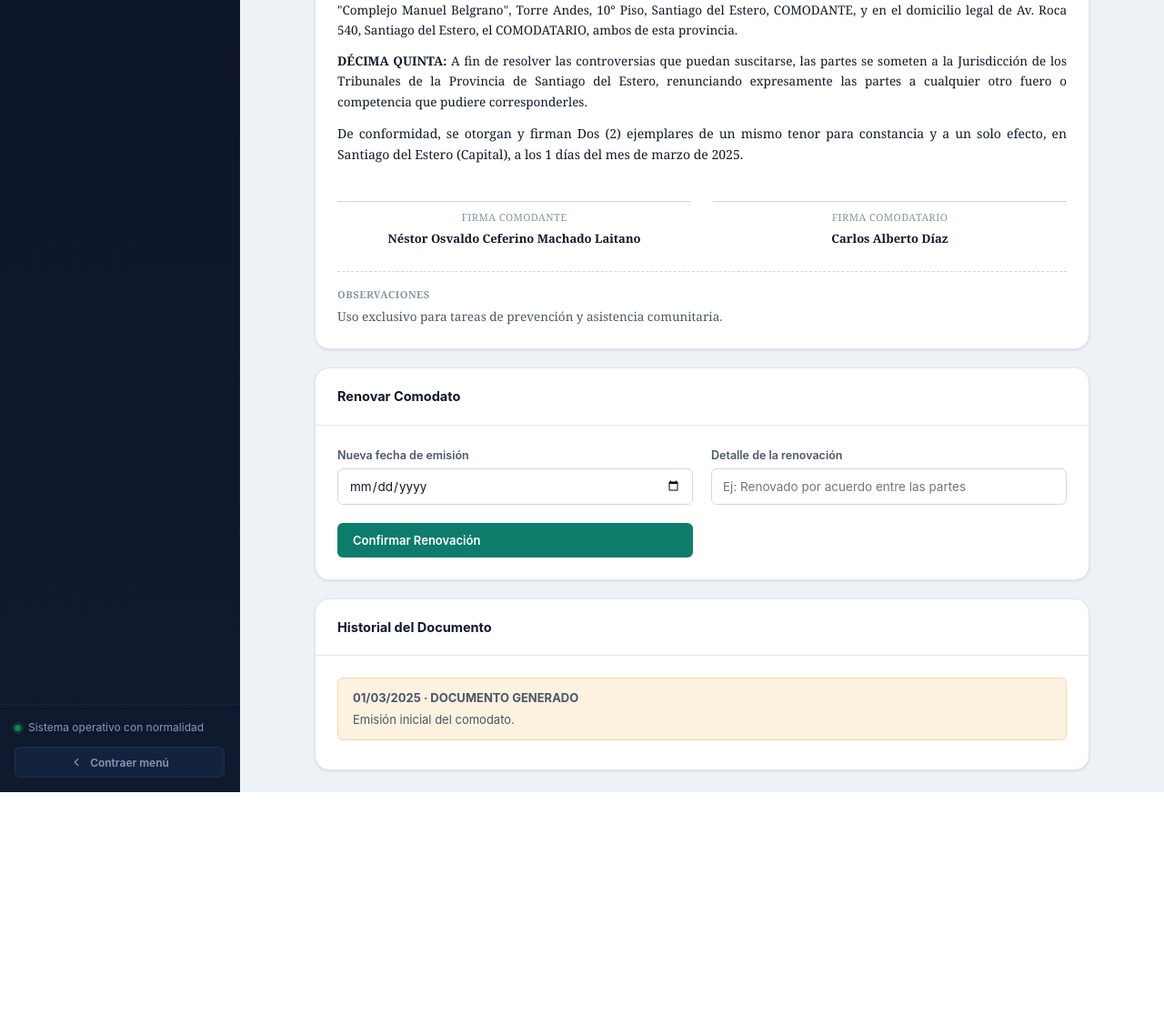
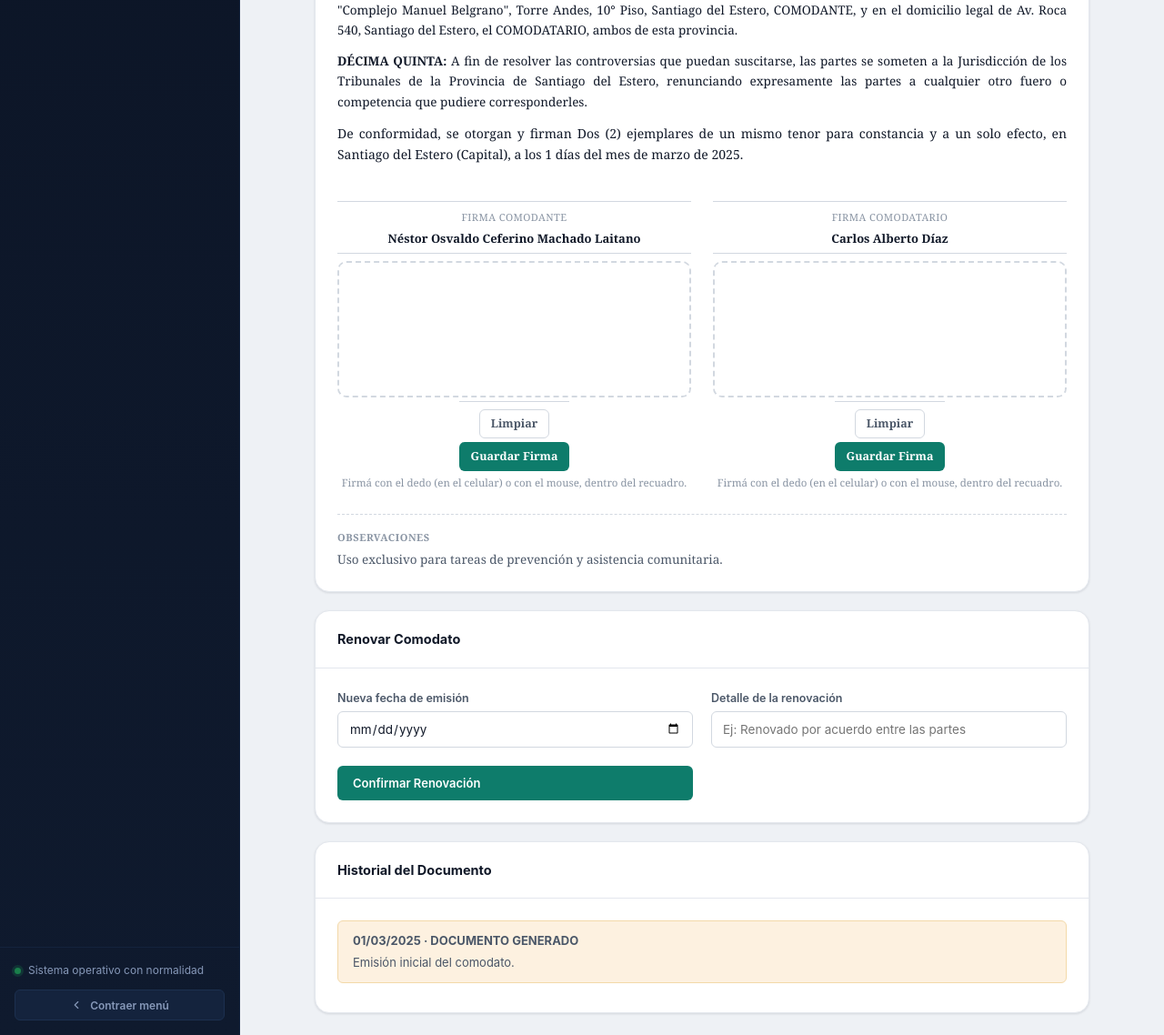
Before and after one commit to ExequielJuarez/RNFTS, a Node server app: page /documentos/1 in a window 1280 px wide. Shown: the part 1480-2618 px from the top of the page at 91% size. Before the commit the page ends 2351 px from the top, so only its background shows below. Run offline with Node 20, Linux system fonts and the light colour scheme; a map, chart or similar area stays blank; some libraries are stand-ins or nearby versions.

Commit message:
Add touch/mouse signature capture to documentos and memos
Each document (comodato, actas, baja) and comisión memo now has a
"Firmar" section with two HTML5 canvas signature pads — one per
party (COMODANTE/COMODATARIO, Entrega/Recibe, or Autoriza/Chofer
depending on the doc type). Signing works with a finger on a phone
or a mouse on desktop via Pointer Events, with Limpiar/Guardar
Firma controls; the drawn signature (PNG data URL) is posted,
stored on the record, and rendered back as an image with the
signer's name and date. A "Firmar" shortcut in the page header
jumps straight to the signature section, and the pads are hidden
from the printed/exported view.

Shared across types via a new partials/firma-slot.ejs partial, with
documentoMockService.firmar()/memoMockService.firmar() persisting to
a firmas{} map (reset on document renovar, since a renewed period
needs fresh signatures) and logging a historial entry. Bumped the
Express body-parser limit to 2mb to comfortably fit a signature PNG.

Verified end-to-end with a real Playwright touch-emulated drag
stroke on a mobile viewport, confirming the saved signature renders
back correctly.

```diff
--- a/public/css/pages/documentos-ver.css
+++ b/public/css/pages/documentos-ver.css
@@ -2083,3 +2083,72 @@ svg {
     border: none !important;
   }
 }
+
+/* ===== Firma táctil ===== */
+.firma-slot {
+  display: flex;
+  flex-direction: column;
+  gap: 6px;
+  border-top: 1px solid var(--border-strong);
+  padding-top: var(--space-2);
+  text-align: center;
+}
+.firma-etiqueta {
+  font-size: 11px;
+  color: var(--text-muted);
+  text-transform: uppercase;
+  letter-spacing: 0.04em;
+}
+.firma-slot > strong {
+  font-size: 13px;
+}
+.firma-img {
+  max-width: 220px;
+  height: 70px;
+  object-fit: contain;
+  margin: 0 auto;
+  border-bottom: 1px solid var(--border-strong);
+  padding-bottom: 4px;
+}
+.firma-fecha {
+  font-size: 11px;
+  color: var(--text-muted);
+}
+.firma-pad-wrap {
+  display: flex;
+  flex-direction: column;
+  align-items: center;
+  gap: var(--space-2);
+}
+.firma-pad {
+  width: 100%;
+  max-width: 420px;
+  height: 150px;
+  background: #fff;
+  border: 2px dashed var(--border-strong);
+  border-radius: var(--radius-md);
+  touch-action: none;
+  cursor: crosshair;
+}
+.firma-pad-actions {
+  display: flex;
+  gap: var(--space-2);
+  align-items: center;
+}
+.firma-hint {
+  font-size: 11.5px;
+  color: var(--text-muted);
+  margin: 0;
+}
+
+@media (max-width: 620px) {
+  .firma-pad {
+    height: 180px;
+  }
+}
+
+@media print {
+  .firma-pad-wrap {
+    display: none !important;
+  }
+}
--- a/public/js/pages/documentos-ver.js
+++ b/public/js/pages/documentos-ver.js
@@ -126,3 +126,75 @@
     });
   });
 })();
+
+(function () {
+  document.querySelectorAll('.firma-pad').forEach(function (canvas) {
+    var ctx = canvas.getContext('2d');
+    ctx.fillStyle = '#ffffff';
+    ctx.fillRect(0, 0, canvas.width, canvas.height);
+    ctx.strokeStyle = '#0f1b2d';
+    ctx.lineWidth = 2.4;
+    ctx.lineCap = 'round';
+    ctx.lineJoin = 'round';
+
+    var wrap = canvas.closest('.firma-pad-wrap');
+    var form = wrap.querySelector('[data-firma-form]');
+    var input = form.querySelector('[data-firma-input]');
+    var btnGuardar = form.querySelector('[data-firma-guardar]');
+    var btnLimpiar = wrap.querySelector('[data-firma-limpiar]');
+
+    var dibujando = false;
+    var tieneTrazo = false;
+
+    function posicion(e) {
+      var rect = canvas.getBoundingClientRect();
+      var escalaX = canvas.width / rect.width;
+      var escalaY = canvas.height / rect.height;
+      return { x: (e.clientX - rect.left) * escalaX, y: (e.clientY - rect.top) * escalaY };
+    }
+
+    function iniciar(e) {
+      dibujando = true;
+      var p = posicion(e);
+      ctx.beginPath();
+      ctx.moveTo(p.x, p.y);
+      if (canvas.setPointerCapture) canvas.setPointerCapture(e.pointerId);
+    }
+
+    function mover(e) {
+      if (!dibujando) return;
+      var p = posicion(e);
+      ctx.lineTo(p.x, p.y);
+      ctx.stroke();
+      tieneTrazo = true;
+      if (btnGuardar) btnGuardar.disabled = false;
+    }
+
+    function terminar() {
+      dibujando = false;
+    }
+
+    canvas.addEventListener('pointerdown', iniciar);
+    canvas.addEventListener('pointermove', mover);
+    canvas.addEventListener('pointerup', terminar);
+    canvas.addEventListener('pointercancel', terminar);
+    canvas.addEventListener('pointerleave', terminar);
+
+    if (btnLimpiar) {
+      btnLimpiar.addEventListener('click', function () {
+        ctx.fillStyle = '#ffffff';
+        ctx.fillRect(0, 0, canvas.width, canvas.height);
+        tieneTrazo = false;
+        if (btnGuardar) btnGuardar.disabled = true;
+      });
+    }
+
+    form.addEventListener('submit', function (e) {
+      if (!tieneTrazo) {
+        e.preventDefault();
+        return;
+      }
+      input.value = canvas.toDataURL('image/png');
+    });
+  });
+})();
--- a/src/app.js
+++ b/src/app.js
@@ -11,8 +11,8 @@ const indexRouter = require("./routes/index.Routes");
 const puerto = process.env.PORT || 3000;
 
 app.use(express.static(path.join(__dirname, "../public")));
-app.use(express.urlencoded({ extended: false }));
-app.use(express.json());
+app.use(express.urlencoded({ extended: false, limit: "2mb" }));
+app.use(express.json({ limit: "2mb" }));
 app.use(methodOverride("_method"));
 
 app.set("view engine", "ejs");
--- a/src/routes/index.Routes.js
+++ b/src/routes/index.Routes.js
@@ -246,6 +246,12 @@ router.post("/documentos/:id/renovar", (req, res, next) => {
   });
   if (!documento) return next();
   res.redirect("/documentos/" + documento.id);
+});
+
+router.post("/documentos/:id/firmar", (req, res, next) => {
+  const documento = documentoMockService.firmar(req.params.id, req.body.slot, req.body.firma, req.body.nombre);
+  if (!documento) return next();
+  res.redirect("/documentos/" + documento.id + "#firmas");
 });
 
 router.get("/vehiculos/para-baja", (req, res) => {
@@ -846,6 +852,12 @@ router.post("/memos/:id/finalizar", (req, res, next) => {
   res.redirect("/memos/" + memo.id);
 });
 
+router.post("/memos/:id/firmar", (req, res, next) => {
+  const memo = memoMockService.firmar(req.params.id, req.body.slot, req.body.firma, req.body.nombre);
+  if (!memo) return next();
+  res.redirect("/memos/" + memo.id + "#firmas");
+});
+
 // ===================== ALERTAS =====================
 
 router.get("/alertas", (req, res) => {
--- a/src/services/memoMockService.js
+++ b/src/services/memoMockService.js
@@ -132,6 +132,7 @@ function crear(datos) {
     fechaSalida: datos.fechaSalida,
     fechaRegreso: datos.fechaRegreso,
     estado: "reservado",
+    firmas: {},
     historial: [{ fecha: new Date().toISOString().slice(0, 10), accion: "Memo generado", detalle: "Reserva del vehículo para la comisión." }],
   };
   memo.estado = calcularEstado(memo);
@@ -152,6 +153,19 @@ function finalizar(id, datos) {
   return memo;
 }
 
+function firmar(id, slot, dataUrl, nombre) {
+  const memo = obtenerPorId(id);
+  if (!memo || !slot || !dataUrl) return null;
+  memo.firmas = memo.firmas || {};
+  memo.firmas[slot] = { dataUrl, nombre: nombre || "", fecha: new Date().toISOString().slice(0, 10) };
+  memo.historial.unshift({
+    fecha: memo.firmas[slot].fecha,
+    accion: "Firma registrada",
+    detalle: nombre ? `Firmó ${nombre}.` : "Se registró una firma en el memo.",
+  });
+  return memo;
+}
+
 module.exports = {
   ESTADO_INFO,
   listar,
@@ -162,5 +176,6 @@ module.exports = {
   hayConflicto,
   crear,
   finalizar,
+  firmar,
   calcularEstado,
 };
--- a/src/views/documentos/ver.ejs
+++ b/src/views/documentos/ver.ejs
@@ -27,6 +27,10 @@
           <p>N° <%= documento.numero %> · Emitido el <%= formatoFecha(documento.fechaEmision) %></p>
         </div>
         <div class="page-header-actions">
+          <a href="#firmas" class="btn btn-accent">
+            <svg viewBox="0 0 24 24" fill="none" stroke="currentColor" stroke-width="1.8" stroke-linecap="round" stroke-linejoin="round"><path d="M3 17l6-6 4 4 8-8"/><path d="M14 4h7v7"/></svg>
+            Firmar
+          </a>
           <button class="btn btn-outline" onclick="window.print()">
             <svg viewBox="0 0 24 24" fill="none" stroke="currentColor" stroke-width="1.8" stroke-linecap="round" stroke-linejoin="round"><path d="M6 9V3h12v6"/><path d="M6 18H4a2 2 0 0 1-2-2v-5a2 2 0 0 1 2-2h16a2 2 0 0 1 2 2v5a2 2 0 0 1-2 2h-2"/><path d="M6 14h12v7H6z"/></svg>
             Imprimir
@@ -76,9 +80,9 @@
             <p class="doc-clausula"><strong>DÉCIMA QUINTA:</strong> A fin de resolver las controversias que puedan suscitarse, las partes se someten a la Jurisdicción de los Tribunales de la Provincia de Santiago del Estero, renunciando expresamente las partes a cualquier otro fuero o competencia que pudiere corresponderles.</p>
             <p class="doc-parrafo">De conformidad, se otorgan y firman Dos (2) ejemplares de un mismo tenor para constancia y a un solo efecto, en <%= documento.localidad || 'Santiago del Estero' %>, a los <%= new Date(documento.fechaEmision + 'T00:00:00').getDate() %> días del mes de <%= new Date(documento.fechaEmision + 'T00:00:00').toLocaleDateString('es-AR', { month: 'long' }) %> de <%= new Date(documento.fechaEmision + 'T00:00:00').getFullYear() %>.</p>
 
-            <div class="doc-firmas">
-              <div><span>Firma COMODANTE</span><strong><%= documento.comodante.representante %></strong></div>
-              <div><span>Firma COMODATARIO</span><strong><%= documento.comodatario.representante %></strong></div>
+            <div class="doc-firmas" id="firmas">
+              <%- include('../partials/firma-slot', { registro: documento, slot: 'parte1', etiqueta: 'Firma COMODANTE', nombre: documento.comodante.representante, accionFirma: '/documentos/' + documento.id + '/firmar' }) %>
+              <%- include('../partials/firma-slot', { registro: documento, slot: 'parte2', etiqueta: 'Firma COMODATARIO', nombre: documento.comodatario.representante, accionFirma: '/documentos/' + documento.id + '/firmar' }) %>
             </div>
 
           <% } else if (documento.tipo === 'baja') { %>
@@ -98,9 +102,9 @@
                 <li>Un (1) <%= (b.tipo || '').toUpperCase() %> Marca <%= b.marca %> Modelo <%= b.modelo %>, dominio <strong><%= b.dominio %></strong>;</li>
               <% }) %>
             </ol>
-            <div class="doc-firmas">
-              <div><span>Entrega</span><strong>Administración de Flota</strong></div>
-              <div><span>Recibe</span><strong><%= documento.taller || 'Taller Receptor' %></strong></div>
+            <div class="doc-firmas" id="firmas">
+              <%- include('../partials/firma-slot', { registro: documento, slot: 'parte1', etiqueta: 'Entrega', nombre: 'Administración de Flota', accionFirma: '/documentos/' + documento.id + '/firmar' }) %>
+              <%- include('../partials/firma-slot', { registro: documento, slot: 'parte2', etiqueta: 'Recibe', nombre: documento.taller || 'Taller Receptor', accionFirma: '/documentos/' + documento.id + '/firmar' }) %>
             </div>
           <% } else { %>
             <h2 class="doc-titulo"><%= tipoInfo.label.toUpperCase() %></h2>
@@ -119,9 +123,9 @@
                 <li>Un (1) <%= (b.tipo || '').toUpperCase() %> Marca <%= b.marca %> Modelo <%= b.modelo %>, dominio <%= b.dominio %>;</li>
               <% }) %>
             </ol>
-            <div class="doc-firmas">
-              <div><span>Entrega</span><strong><%= documento.comodante.representante || documento.comodante.nombre %></strong></div>
-              <div><span>Recibe</span><strong><%= documento.comodatario.representante %></strong></div>
+            <div class="doc-firmas" id="firmas">
+              <%- include('../partials/firma-slot', { registro: documento, slot: 'parte1', etiqueta: 'Entrega', nombre: documento.comodante.representante || documento.comodante.nombre, accionFirma: '/documentos/' + documento.id + '/firmar' }) %>
+              <%- include('../partials/firma-slot', { registro: documento, slot: 'parte2', etiqueta: 'Recibe', nombre: documento.comodatario.representante, accionFirma: '/documentos/' + documento.id + '/firmar' }) %>
             </div>
           <% } %>
 
--- /dev/null
+++ b/src/views/partials/firma-slot.ejs
@@ -0,0 +1,26 @@
+<%
+  var firma = (registro.firmas || {})[slot];
+%>
+<div class="firma-slot">
+  <span class="firma-etiqueta"><%= etiqueta %></span>
+  <% if (firma) { %>
+    <img class="firma-img" src="<%= firma.dataUrl %>" alt="Firma de <%= firma.nombre || nombre %>">
+    <strong><%= firma.nombre || nombre %></strong>
+    <span class="firma-fecha">Firmado el <%= new Date(firma.fecha + 'T00:00:00').toLocaleDateString('es-AR') %></span>
+  <% } else { %>
+    <strong><%= nombre %></strong>
+    <div class="firma-pad-wrap no-print">
+      <canvas class="firma-pad" width="500" height="160"></canvas>
+      <div class="firma-pad-actions">
+        <button type="button" class="btn btn-sm btn-outline" data-firma-limpiar>Limpiar</button>
+        <form action="<%= accionFirma %>" method="post" data-firma-form>
+          <input type="hidden" name="slot" value="<%= slot %>">
+          <input type="hidden" name="nombre" value="<%= nombre %>">
+          <input type="hidden" name="firma" data-firma-input>
+          <button type="submit" class="btn btn-sm btn-accent" data-firma-guardar disabled>Guardar Firma</button>
+        </form>
+      </div>
+      <p class="firma-hint">Firmá con el dedo (en el celular) o con el mouse, dentro del recuadro.</p>
+    </div>
+  <% } %>
+</div>
```
Also changed, not shown: public/css/pages/memos-ver.css (+69 -0 lines), public/js/pages/memos-ver.js (+72 -0 lines), src/services/documentoMockService.js (+16 -0 lines), src/views/memos/ver.ejs (+9 -0 lines).
